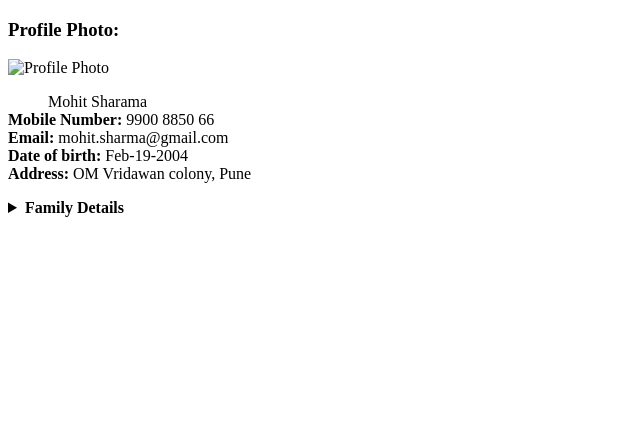
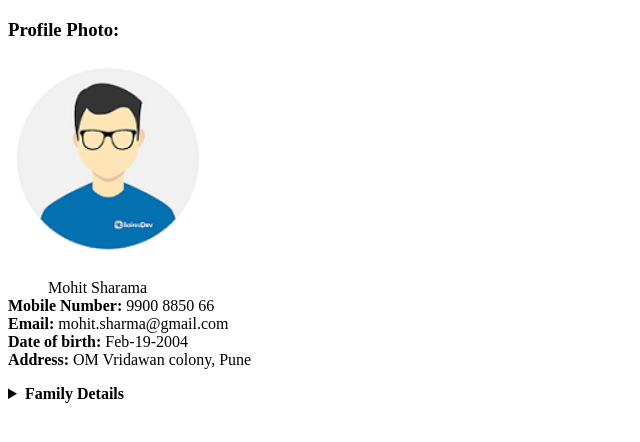
Before and after one commit to LokeshBanarse/MyProfile, a plain HTML site: page personal.html in a window 1280 px wide. Shown: the whole page, without its empty margins (0-640 px from the left). Drawn offline with Linux system fonts and the light colour scheme.

Commit message:
added image path correctly

```diff
--- a/personal.html
+++ b/personal.html
@@ -5,7 +5,7 @@
 </head>
 <body>
     <h3> Profile Photo: </h3>
-    <img src="developer.png" width="200px" height="200px" alt="Profile Photo">
+    <img src="/assets/developer.png" width="200px" height="200px" alt="Profile Photo">
 <P>
     &nbsp; &nbsp; &nbsp; &nbsp; &nbsp;
     <span> Mohit Sharama </span><br>
```
Also changed, not shown: assets/developer.png (added).
